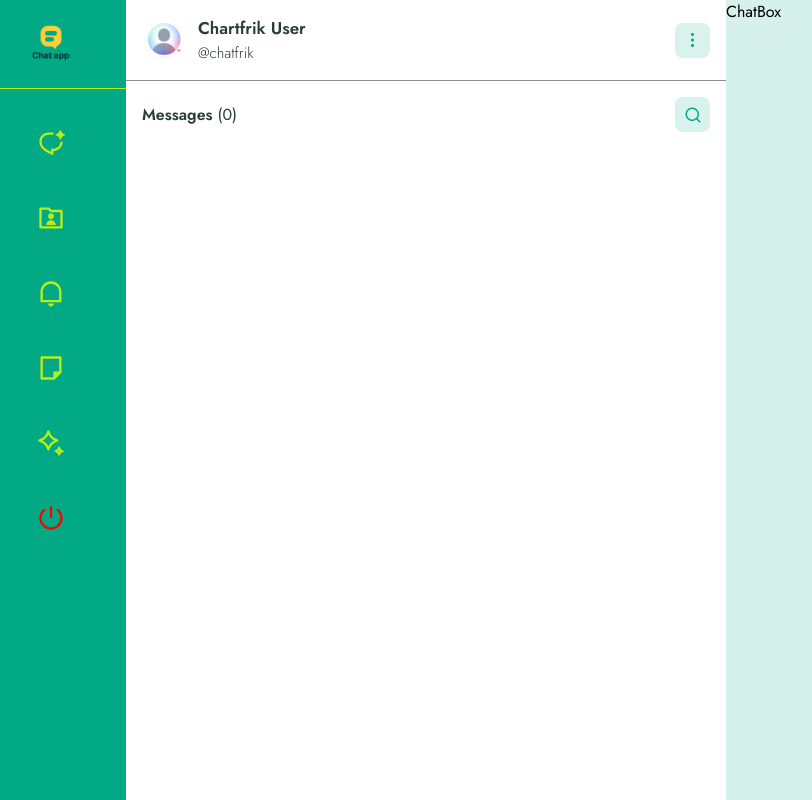
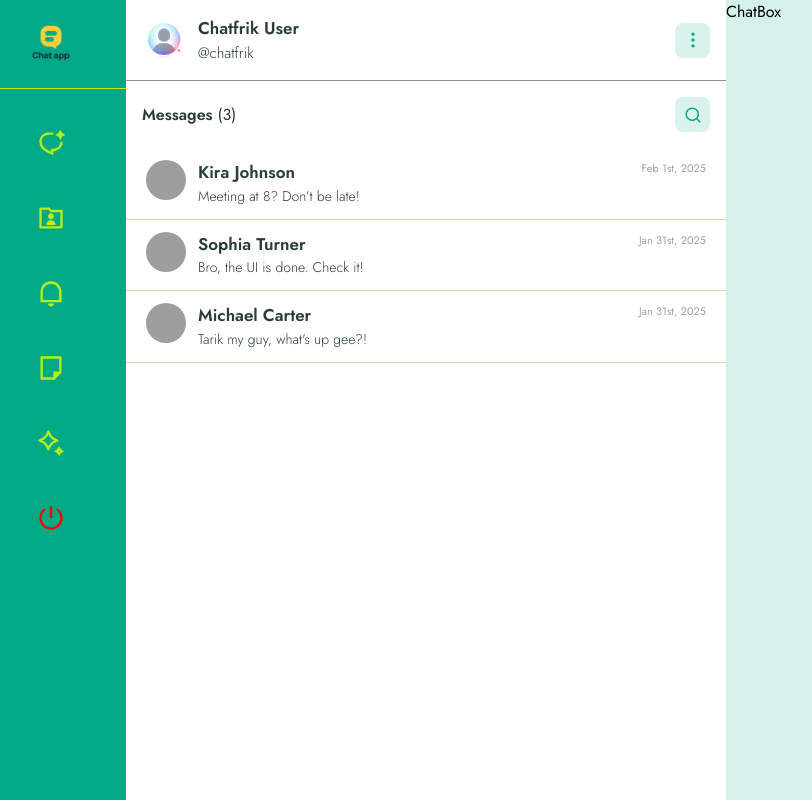
Before and after one commit to sugathub/chart--App, a React (Vite) app: page / in a window 1280 px wide. Shown: the whole page, without its empty margins (24-836 px from the left). Built offline with nearby package versions, Linux system fonts and the light colour scheme; grey boxes are pictures that could not be loaded.

Commit message:
ChatList sectin is completed

```diff
--- a/src/components/ChatList.jsx
+++ b/src/components/ChatList.jsx
@@ -1,52 +1,106 @@
-import React from 'react'
-import defaultAvatar from "../assets/defaultAvatar.png"
-import { RiMore2Fill } from 'react-icons/ri'
-import SearchModel from './SearchModel'
+import React, { useEffect, useMemo, useState } from "react";
+import defaultAvatar from "../assets/defaultAvatar.png";
+import { RiMore2Fill } from "react-icons/ri";
+import SearchModel from "./SearchModel";
+import { formatTimestamp } from "../utils/formatTimestamp";
+import chatData from "../data/chatsData";
+
+const CURRENT_USER_EMAIL = "baxo@mailinator.com";
 
 const ChatList = () => {
+  const [chats, setChats] = useState([]);
+
+  useEffect(() => {
+    setChats(chatData || []);
+  }, []);
+
+  const sortecdChats = useMemo(() =>{
+    return [...chats].sort((a,b)=>{
+     const aTimestamp = a.lastMessageTimestamp.seconds + a.lastMessageTimestamp.nanoseconds/1e9;
+    const bTimestamp = b.lastMessageTimestamp.seconds + b.lastMessageTimestamp.nanoseconds/1e9
+     return bTimestamp- aTimestamp;
+    })
+  },[chats])
+
   return (
     <section className="relative hidden lg:flex flex-col bg-white h-screen w-full md:w-[600px]">
 
       {/* Top Header */}
-      <header className="flex items-center justify-between w-full border-b border-[#676767b9] p-4 sticky top-0 z-[100] bg-white">
-        <main className="flex items-center gap-3">
+      <header className="flex items-center justify-between border-b border-[#676767b9] p-4 sticky top-0 z-[100] bg-white">
+        <div className="flex items-center gap-3">
           <img
             src={defaultAvatar}
-            className="w-[44px] h-[44px] object-cover rounded-full"
+            className="w-[44px] h-[44px] rounded-full object-cover"
             alt="user"
           />
-          <span>
+          <div>
             <h3 className="font-semibold text-[#2A3D39] text-[17px]">
-              Chartfrik User
+              Chatfrik User
             </h3>
-            <p className="font-light text-[#2A3D39] text-[15px]">
+            <p className="text-[#2A3D39] text-[15px] font-light">
               @chatfrik
             </p>
-          </span>
-        </main>
+          </div>
+        </div>
 
-        <button className="bg-[#D9F2ED] w-[35px] h-[35px] p-2 flex items-center justify-center rounded-lg cursor-pointer">
-          <RiMore2Fill color="#01AA85" className="w-[20px] h-[20px]" />
+        <button
+          type="button"
+          className="bg-[#D9F2ED] w-[35px] h-[35px] flex items-center justify-center rounded-lg"
+        >
+          <RiMore2Fill className="w-[20px] h-[20px] text-[#01AA85]" />
         </button>
       </header>
 
       {/* Messages Header */}
       <div className="p-4">
-        <header className="flex items-center justify-between">
+        <div className="flex items-center justify-between">
           <h3 className="font-semibold text-[#2A3D39]">
-            Messages <span className="font-normal">({0})</span>
+            Messages <span className="font-normal">({chats.length})</span>
           </h3>
           <SearchModel />
-        </header>
+        </div>
       </div>
 
-      <main>
+      {/* Chat List */}
+      <main className="flex-1 overflow-y-auto">
+        {sortecdChats?.map((chat) => {
+          const otherUser =
+            chat?.users?.find(
+              (user) => user.email !== CURRENT_USER_EMAIL
+            ) || {};
 
+          return (
+            <button
+              type="button"
+              key={chat.uid}
+              className="flex items-start justify-between w-full border-b border-[#90902c62] px-5 py-3 hover:bg-gray-50"
+            >
+              <div className="flex items-start gap-3">
+                <img
+                  src={otherUser.image || defaultAvatar}
+                  className="w-[40px] h-[40px] rounded-full object-cover"
+                  alt="user"
+                />
 
+                <div>
+                  <h2 className="p-0 font-semibold text-[#2A3d39] text-left text-[17px] ">
+                    {otherUser.fullName || "ChatFrik User"}
+                  </h2>
+                  <p className="text-[#2A3D39] text-[14px] font-light truncate max-w-[220px]">
+                    {chat.lastMessage || "No messages yet"}
+                  </p>
+                </div>
+              </div>
+
+              <p className="text-gray-400 text-[11px] whitespace-nowrap">
+                {formatTimestamp(chat.lastMessageTimestamp)}
+              </p>
+            </button>
+          );
+        })}
       </main>
+    </section>
+  );
+};
 
-    </section>
-  )
-}
-
-export default ChatList
+export default ChatList;
--- a/src/data/chatsData.js
+++ b/src/data/chatsData.js
@@ -103,5 +103,6 @@ const chatsData = [
       },
     ],
   },
+
 ];
 export default chatsData;
--- /dev/null
+++ b/src/utils/formatTimestamp.js
@@ -0,0 +1,28 @@
+export const formatTimestamp = (timestamp, showTime = false) => {
+  const defaultTimestamp = { seconds: 0, nanoseconds: 0 };
+  const { seconds, nanoseconds } = timestamp || defaultTimestamp;
+
+  const date = new Date(seconds * 1000 + nanoseconds / 1000000);
+
+  const dateOptions = { day: "numeric", month: "short", year: "numeric" };
+  const timeOptions = { hour: "2-digit", minute: "2-digit" };
+
+  const formattedDate = date.toLocaleDateString("en-US", dateOptions);
+  const formattedTime = date.toLocaleTimeString("en-US", timeOptions);
+
+  const day = date.getDate();
+  const suffix =
+    day > 3 && day < 21
+      ? "th"
+      : day % 10 === 1
+      ? "st"
+      : day % 10 === 2
+      ? "nd"
+      : day % 10 === 3
+      ? "rd"
+      : "th";
+
+  const finalDate = formattedDate.replace(/(\d+)/, `$1${suffix}`);
+
+  return showTime ? `${finalDate} - ${formattedTime}` : finalDate;
+};
```
